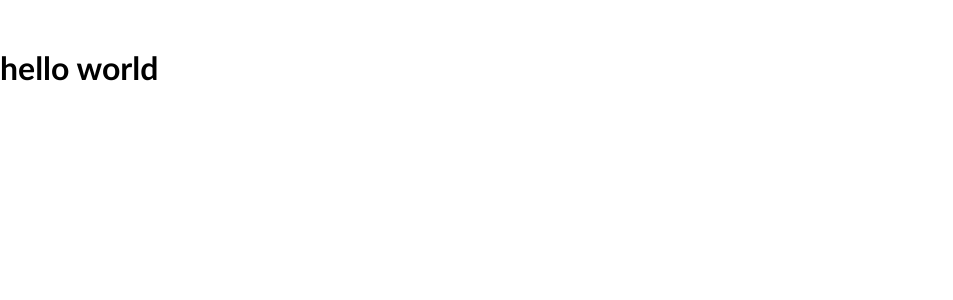
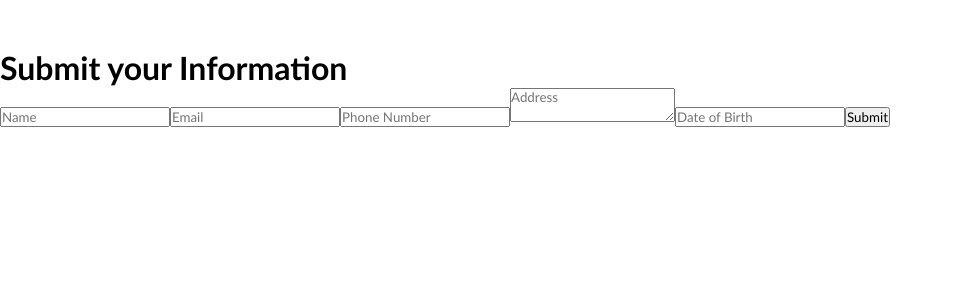
Before and after one commit to katieloesch/react-submission-form, a React (Create React App) app: page / in a window 1280 px wide. Shown: the top 300 px of the page, without its empty margins (0-953 px from the left). Built offline with nearby package versions, Linux system fonts and the light colour scheme; the HTML template or start-up script is replaced by a standard one; a web font is replaced by a local one.

Commit message:
add input fields for submission form

```diff
--- a/src/App.js
+++ b/src/App.js
@@ -1,9 +1,11 @@
 import styles from './App.module.css';
+import Form from './components/Form/Form';
 
 function App() {
   return (
     <div className={styles.App}>
-      <h1>hello world</h1>
+      <h1>Submit your Information</h1>
+      <Form />
     </div>
   );
 }
--- a/src/components/Form/Form.js
+++ b/src/components/Form/Form.js
@@ -1,12 +1,30 @@
-import React from 'react'
-import styles from './App.module.css';
+import React, { useState } from 'react'
+import styles from './Form.module.css';
 
 
 const Form = () => {
+    const [formData, setFormData] = useState({
+        name: "",
+        email: "",
+        phone: "",
+        address: "",
+        dob: ""
+    })
+
+    const handleFormChange = (e) => {
+        setFormData({ ...formData, [e.target.name]: e.target.value })
+    }
+
   return (
-    <div>
+    <form>
+        <input type='text' name='name' placeholder='Name' value={formData.name} onChange={handleFormChange} autoComplete="off"></input>
+        <input type='email' name='email' placeholder='Email' value={formData.email} onChange={handleFormChange} autoComplete="off"></input>
+        <input type='text' name='phone' placeholder='Phone Number' value={formData.phone} onChange={handleFormChange} autoComplete="off"></input>
+        <textarea name='address' placeholder='Address' value={formData.address} onChange={handleFormChange} autoComplete="off"></textarea>
+        <input type='text' name='dob' placeholder='Date of Birth' value={formData.dob} onChange={handleFormChange} autoComplete="off"></input>
+        <input type='submit' value='Submit'></input>
 
-    </div>
+    </form>
   )
 }
 
```
